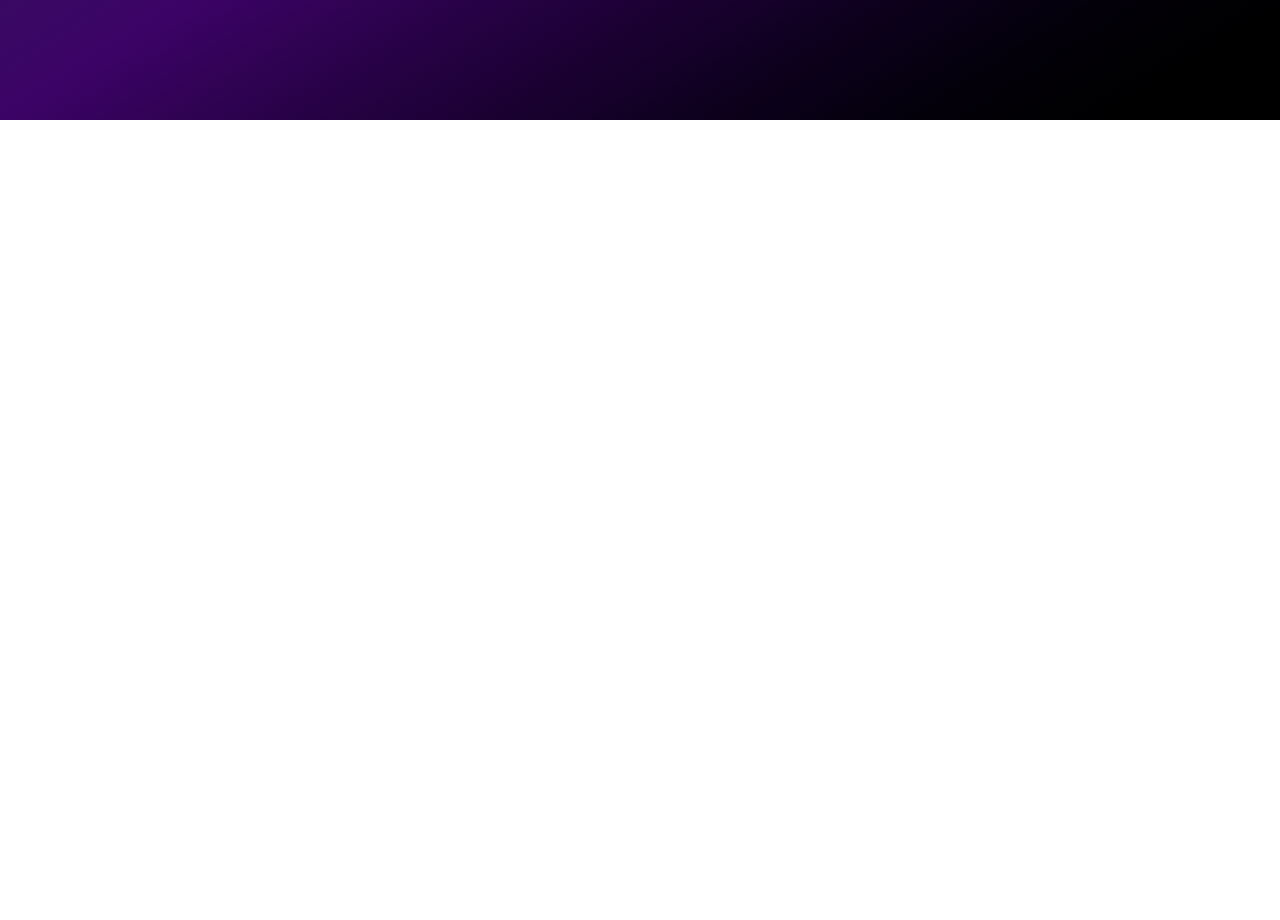
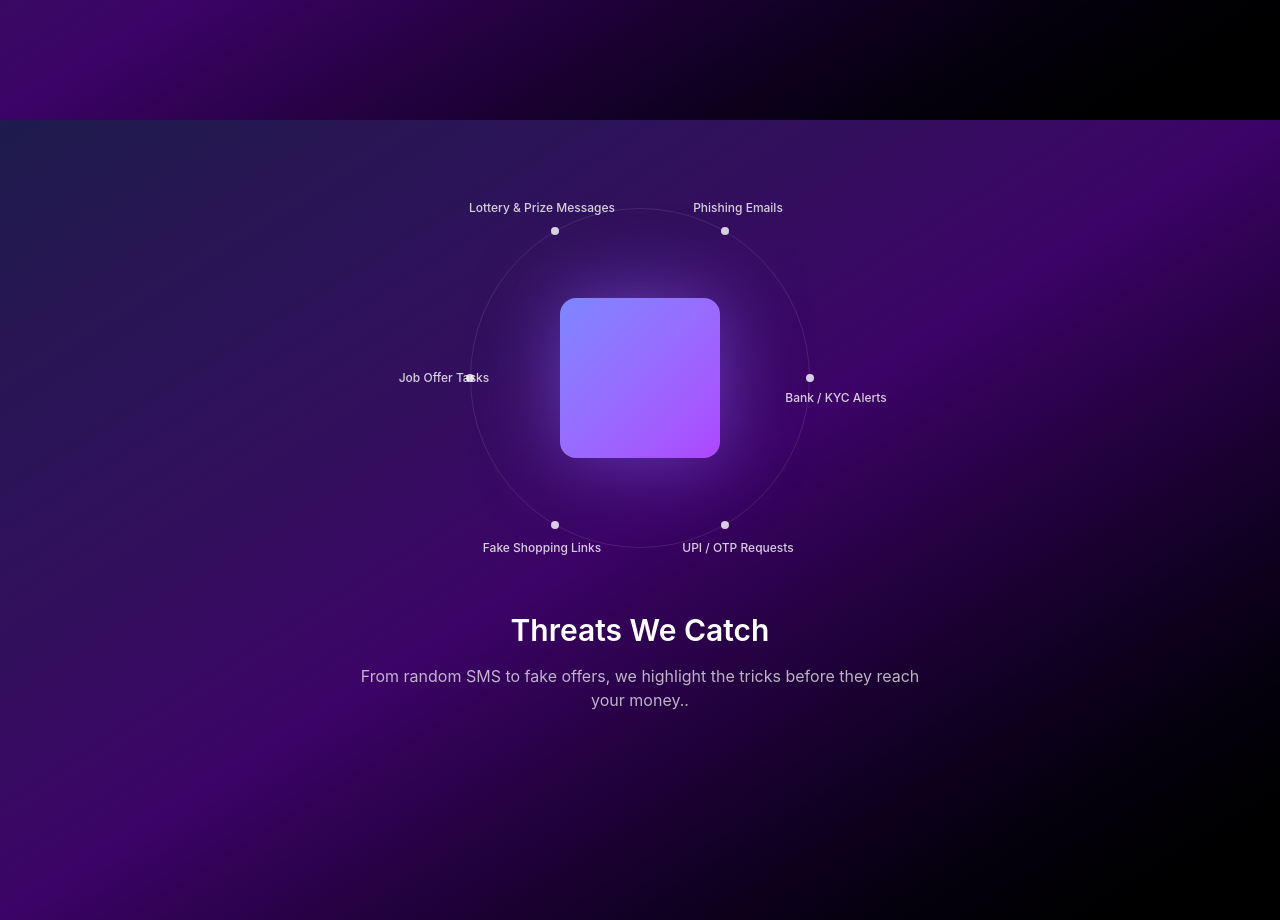
Before and after one commit to rasagiX/Aivionix---Scam-Check-Assistant, a React (Vite) app in the folder Aivionix/: page / in a window 1280 px wide. Shown: the part 680-1600 px from the top of the page. Before the commit the page ends 800 px from the top, so only its background shows below. Built offline with nearby package versions, Linux system fonts and the light colour scheme.

Commit message:
Section 2

```diff
--- a/Aivionix/src/App.jsx
+++ b/Aivionix/src/App.jsx
@@ -1,12 +1,13 @@
 import React from 'react'
 import Section1 from './component/section1/section1.jsx'
+import Section2 from './component/section2/section2.jsx'
 
 
 const App = () => {
   return (
     <div>
       <Section1/>
-
+      <Section2/>
     </div>
   )
 }
--- /dev/null
+++ b/Aivionix/src/component/section2/animatedsq.jsx
@@ -0,0 +1,67 @@
+const scamLabels = [
+  "Bank / KYC Alerts",
+  "UPI / OTP Requests",
+  "Fake Shopping Links",
+  "Job Offer Tasks",
+  "Lottery & Prize Messages",
+  "Phishing Emails",
+];
+
+
+export default function AnimatedSq() {
+  const size = 420;              // whole orbit area
+  const ringSize = size - 80;    // visible circle size
+  const circleRadius = ringSize / 2;      // radius for dots
+  const textRadius = circleRadius + 26;   // text slightly outside the circle
+
+  return (
+    <div
+      className="relative flex items-center justify-center"
+      style={{ width: size, height: size }}
+    >
+      {/* circle line */}
+      <div
+        className="absolute rounded-full border border-white/10"
+        style={{ width: ringSize, height: ringSize }}
+      />
+
+      {/* dots + labels around circle */}
+      {scamLabels.map((label, i) => {
+        const angle = (2 * Math.PI * i) / scamLabels.length; // 0..2π
+        const center = size / 2;
+
+        // dot exactly on circle
+        const dotX = center + circleRadius * Math.cos(angle);
+        const dotY = center + circleRadius * Math.sin(angle);
+
+        // text slightly outside circle
+        let textX = center + textRadius * Math.cos(angle);
+        let textY = center + textRadius * Math.sin(angle);
+
+        // move left/right texts a bit down
+        if (label === "Job Offer Scams" || label === "Bank / KYC Alerts") {
+          textY += 20; // increase for more space under the dot
+        }
+
+        return (
+          <div key={label}>
+            {/* dot on circle */}
+            <div
+              className="absolute w-2 h-2 rounded-full bg-white/80 -translate-x-1/2 -translate-y-1/2"
+              style={{ left: dotX, top: dotY }}
+            />
+
+            {/* label */}
+            <div className="absolute text-xs text-white/80 font-medium whitespace-nowrap -translate-x-1/2 -translate-y-1/2 fade-in"style={{left: textX,top: textY,animationDelay: `${i}s`,}}>
+            {label}
+            </div>
+
+          </div>
+        );
+      })}
+
+      {/* center square */}
+      <div className="w-40 h-40 rounded-2xl bg-gradient-to-br from-indigo-400 to-purple-500 shadow-[0_0_80px_rgba(139,92,246,0.6)]" />
+    </div>
+  );
+}
--- a/Aivionix/src/component/section2/section2.jsx
+++ b/Aivionix/src/component/section2/section2.jsx
@@ -0,0 +1,18 @@
+import AnimatedSq from "./animatedsq";
+
+export default function Section2() {
+ return (
+<div className="min-h-screen flex flex-col items-center justify-start bg-gradient-to-br from-indigo-950 via-purple-950 to-black text-white px-6 pt-12">
+  <AnimatedSq />
+
+  <div className="max-w-xl mt-6 text-center">
+    <h2 className="text-3xl font-semibold mb-4">
+      Threats We Catch
+    </h2>
+    <p className="text-white/70">
+      From random SMS to fake offers, we highlight the tricks before they reach your money..
+    </p>
+  </div>
+</div>
+ );
+}
```
